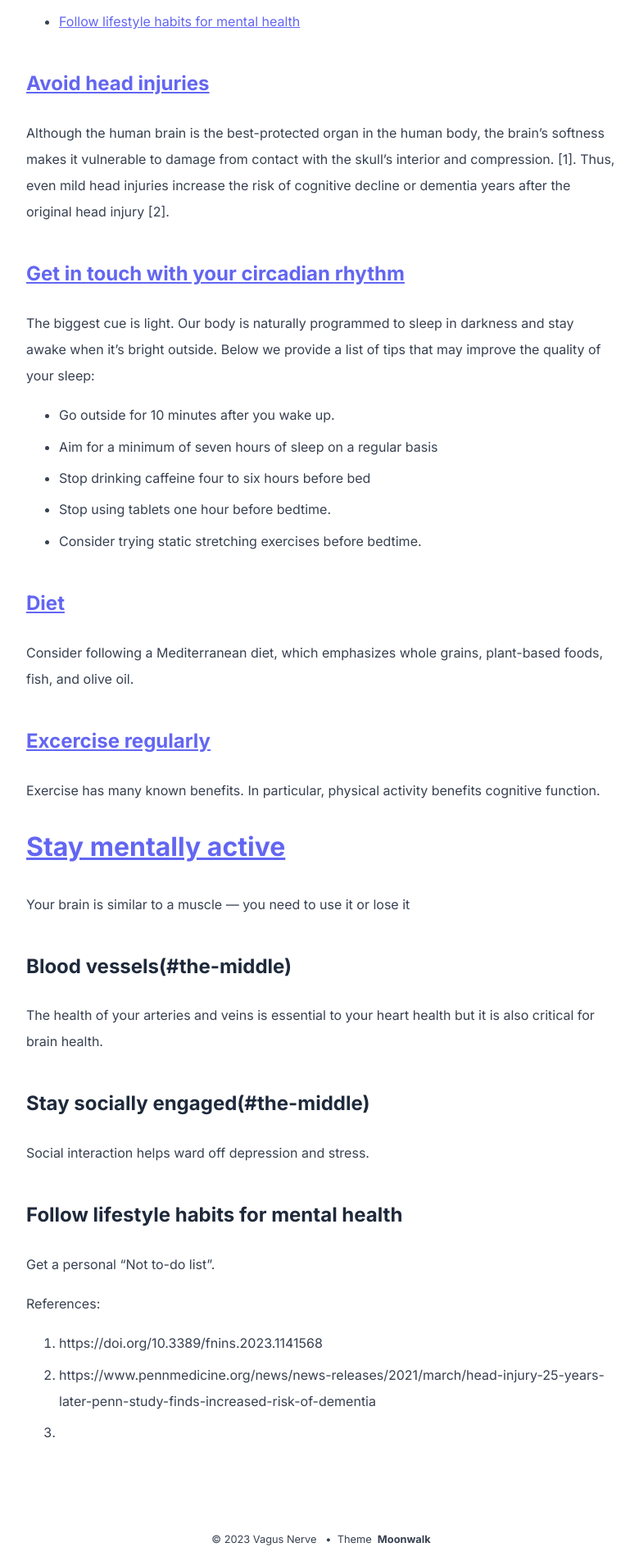
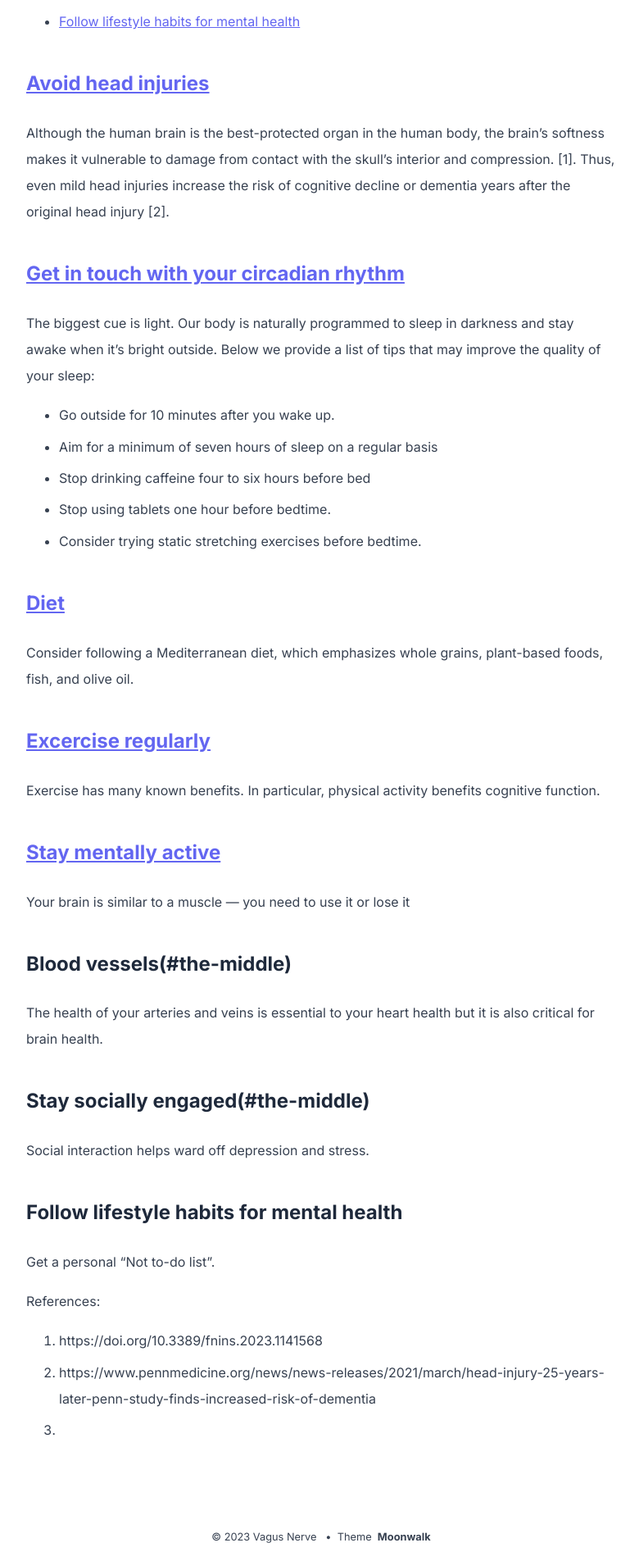
Before and after one commit to abhinavs/moonwalk, a Jekyll site: the page built from _posts/2023-07-19-brain-health.md, in a window 1280 px wide. Shown: the part 670-2574 px from the top of the page at 82% size, without its empty margins (248-1028 px from the left). Built offline with Jekyll 4.4.1, drawn with Linux system fonts in a browser that asks for light colours.

```diff
--- a/_posts/2023-07-19-brain-health.md
+++ b/_posts/2023-07-19-brain-health.md
@@ -40,7 +40,7 @@ Consider following a Mediterranean diet, which emphasizes whole grains, plant-ba
 Exercise has many known benefits. In particular, physical activity benefits cognitive function.
 
 
-# [Stay mentally active](#the-middle)
+## [Stay mentally active](#the-middle)
 
 Your brain is similar to a muscle — you need to use it or lose it
 
```
